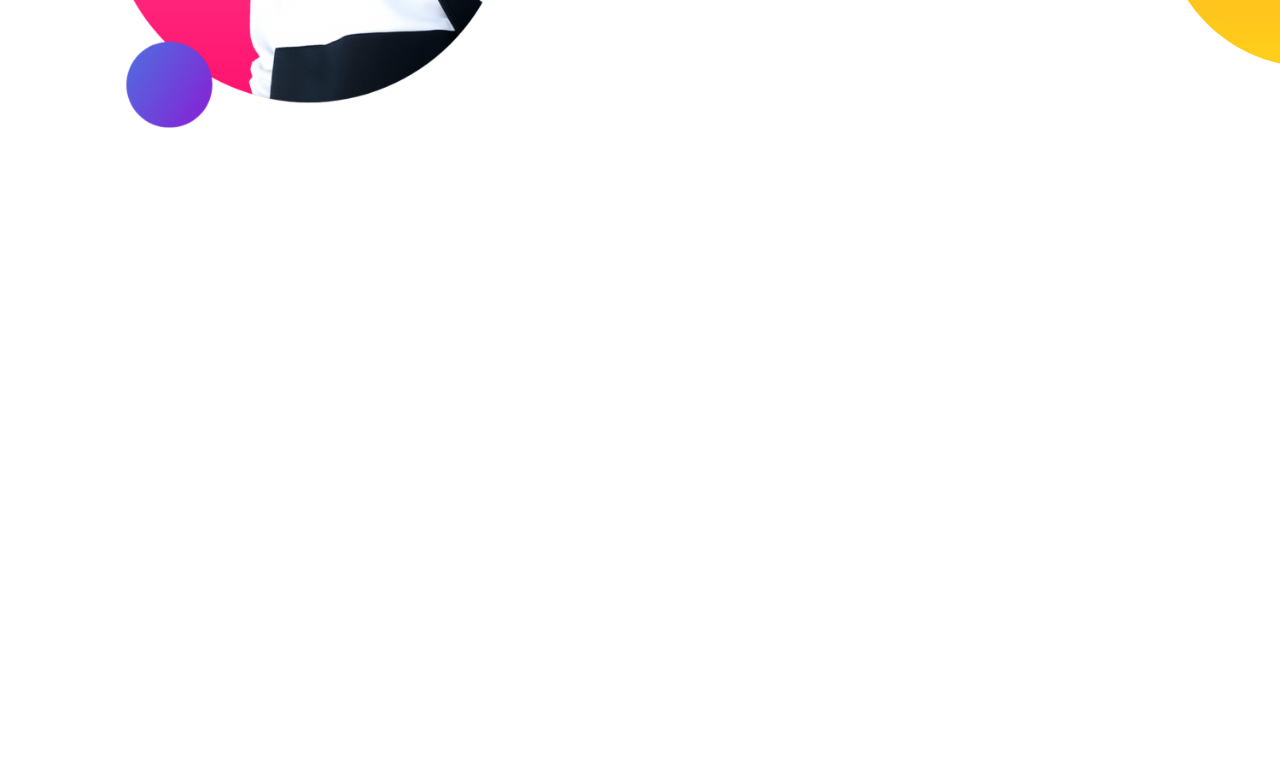
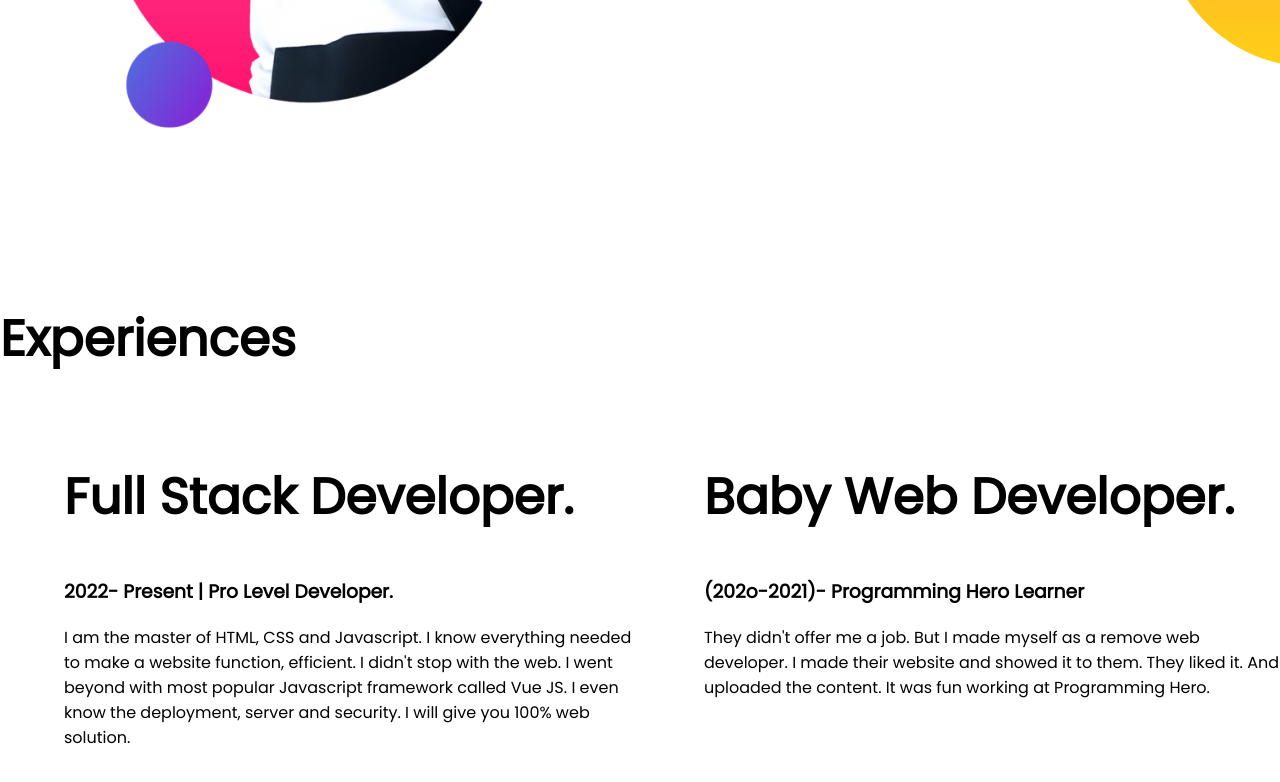
Before and after one commit to MasuBinAK/Masud-Portfolio, a plain HTML site: page index.html in a window 1280 px wide. Shown: the part 950-1732 px from the top of the page. Before the commit the page ends 1252 px from the top, so only its background shows below. Drawn offline with Linux system fonts and the light colour scheme.

Commit message:
third section div added

```diff
--- a/index.html
+++ b/index.html
@@ -13,7 +13,7 @@
 </head>
 
 <body>
-    <section class="top-banner">
+    <section class="top-banner flexible-container">
         <div class="helf-width">
             <h4>Assalamu alikum</h4>
             <h1>Welcome To</h1>
@@ -29,7 +29,7 @@
 
         </div>
     </section>
-    <section class="second-banner">
+    <section class="second-banner flexible-container">
         <div class="helf-width">
             <img src="images/Masud-p-2.png" alt="">
         </div>
@@ -43,6 +43,29 @@
 
         </div>
     </section>
+    <section class="experience-part">
+
+        <h1>Experiences</h1>
+
+        <div class="flexible-container">
+            <div class="helf-width">
+                <h1>Full Stack Developer.</h1>
+                <h3>2022- Present | Pro Level Developer.</h3>
+                <p>I am the master of HTML, CSS and Javascript. I know everything needed to make a website function,
+                    efficient. I didn't stop with the web. I went beyond with most popular Javascript framework called
+                    Vue
+                    JS. I even know the deployment, server and security. I will give you 100% web solution.</p>
+            </div>
+            <div class="helf-width">
+                <h1>Baby Web Developer.</h1>
+                <h3>(202o-2021)- Programming Hero Learner</h3>
+                <p>They didn't offer me a job. But I made myself as a remove web developer. I made their website and
+                    showed
+                    it to them. They liked it. And uploaded the content. It was fun working at Programming Hero.</p>
+            </div>
+
+        </div>
+    </section>
 
 </body>
 
--- a/style.css
+++ b/style.css
@@ -8,7 +8,7 @@ h1{
 .name{
     color: orange;
 }
-section{
+.flexible-container{
     display: flex;
     margin-bottom: 150px;
 }
```
